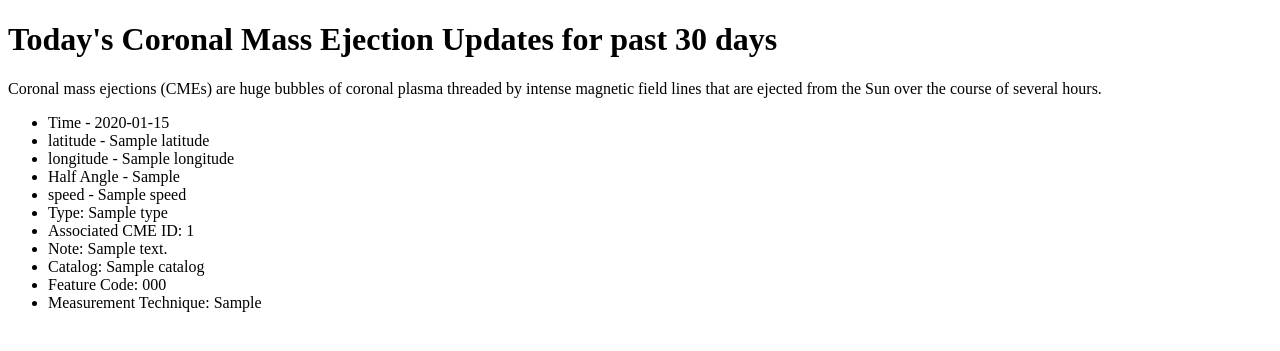
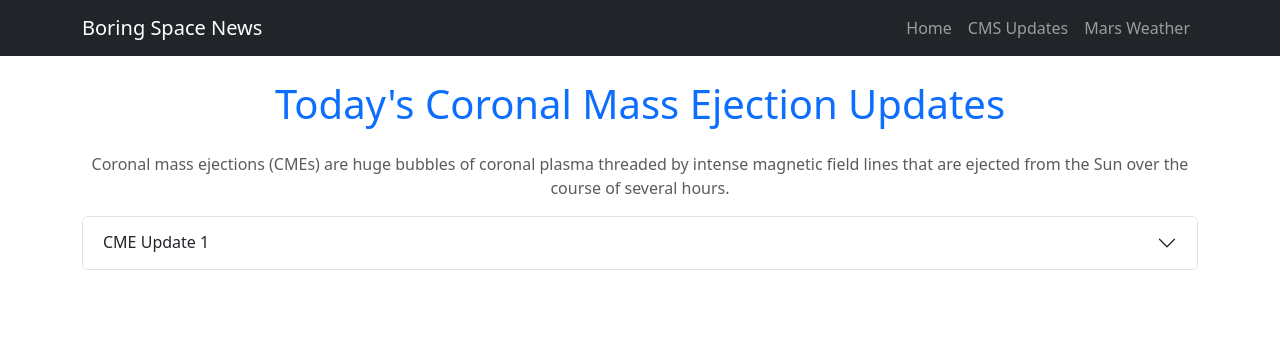
Before and after one commit to BuggyChapri/Boring-Nasa-News-, a Flask app: template templates/space_weather.html in a window 1280 px wide. Shown: the top 351 px of the page. Run offline with Flask 3, Linux system fonts and the light colour scheme; the template is opened without the code that fills it: most values are stand-ins (such as "Sample title", 1, 10 or a date in 2020).

Commit message:
Style done
Style done

```diff
--- a/app.py
+++ b/app.py
@@ -7,7 +7,8 @@ apod_api_url = f"https://api.nasa.gov/planetary/apod?api_key={nasa_api_key}&coun
 apod_title_image_url = f"https://api.nasa.gov/planetary/apod?api_key={nasa_api_key}&count=1"
 neo_url = f"https://api.nasa.gov/neo/rest/v1/feed?&api_key={nasa_api_key}"
 CME_url = f"https://api.nasa.gov/DONKI/CMEAnalysis?&mostAccurateOnly=true&speed=500&halfAngle=30&catalog=ALL&api_key={nasa_api_key}"
-mars_rover_url = f"https://api.nasa.gov/mars-photos/api/v1/rovers/curiosity/latest_photos?api_key={nasa_api_key}"
+epic_url = f"https://api.nasa.gov/EPIC/api/natural/all?api_key={nasa_api_key}"
+mars_wethers_url = f"https://api.nasa.gov/insight_weather/?api_key={nasa_api_key}&feedtype=json&ver=1.0"
 
 
 app = Flask(__name__)
@@ -17,36 +18,35 @@ def apod_info():
     if response.status_code == 200:
         return response.json()
     else:
-        return {"error :Something is broken"}
+        return {"error": "Something is broken"}
 
 def title_image():
     response = requests.get(apod_title_image_url)
     if response.status_code == 200:
         return response.json()
     else:
-        return {"No title image for today because I messed up something"}
+        return {"error": "No title image for today because I messed up something"}
 
 def neos():
     neo_response = requests.get(neo_url)
     if neo_response.status_code == 200:
         return neo_response.json().get("near_earth_objects", {})
     else:
-        return {"error: No NEO objects safe or not?"}
+        return {"error": "No NEO objects safe or not?"}
 
 def space_weather_data():
     space_weather_response = requests.get(CME_url)
     if space_weather_response.status_code == 200:
         return space_weather_response.json()
     else:
-        return {"error: Could not fetch space weather data"}
+        return {"error": "Could not fetch space weather data"}
 
 def mars_data():
-    mars_response = requests.get(mars_rover_url)
+    mars_response = requests.get(mars_wethers_url)
     if mars_response.status_code == 200:
-        data = mars_response.json()
-        return data.get("latest_photos", [])
+        return mars_response.json()
     else:
-        return {"error: while fetching data from nasa mars api"}
+        return {"error": "While fetching data from NASA Mars API"}
 
 @app.route("/")
 def index():
@@ -60,10 +60,10 @@ def space_weather():
     space_data_ = space_weather_data()
     return render_template("space_weather.html", data=space_data_)
 
-@app.route("/mars_pic")
+@app.route("/mars_weather")
 def mars_updates():
     mars_data_ = mars_data()
-    return render_template("mars_pic.html", photo_data = mars_data)
+    return render_template("mars_weather.html", mars_data=mars_data_)
 
 
 if __name__ == "__main__":
--- a/templates/layout.html
+++ b/templates/layout.html
@@ -4,10 +4,12 @@
     <meta charset="UTF-8">
     <meta http-equiv="X-UA-Compatible" content="IE=edge">
     <meta name="viewport" content="width=device-width, initial-scale=1.0">
+    <link href="https://cdn.jsdelivr.net/npm/bootstrap@5.3.0-alpha1/dist/css/bootstrap.min.css" rel="stylesheet">
     <title>The boring Space news</title>
 </head>
 <body>
     {% block body %}
     {% endblock %}
+    <script src="https://cdn.jsdelivr.net/npm/bootstrap@5.3.0-alpha1/dist/js/bootstrap.bundle.min.js"></script>
 </body>
 </html>
--- a/templates/space_weather.html
+++ b/templates/space_weather.html
@@ -1,33 +1,66 @@
 {% extends 'layout.html' %}
 {% block body %}
-    <h1>
-        Today's Coronal Mass Ejection Updates for past 30 days
-    </h1>
+<nav class="navbar navbar-expand-lg navbar-dark bg-dark mb-4">
+    <div class="container">
+        <a class="navbar-brand" href="/">Boring Space News</a>
+        <div class="navbar-nav">
+            <a class="nav-link" href="/">Home</a>
+            <a class="nav-link" href="/space_weather">CMS Updates</a>
+            <a class="nav-link" href="/mars_weather">Mars Weather</a>
+        </div>
+    </div>
+</nav>
+
+<div class="container my-4">
+    <h1 class="text-center text-primary mb-4">Today's Coronal Mass Ejection Updates</h1>
+    <p class="text-muted text-center">
+        Coronal mass ejections (CMEs) are huge bubbles of coronal plasma threaded by intense magnetic field lines
+        that are ejected from the Sun over the course of several hours.
+    </p>
 
     <div>
-        <p>
-            Coronal mass ejections (CMEs) are huge bubbles of coronal plasma threaded by intense magnetic field lines that are ejected from the Sun over the course of several hours.
-        </p>
         {% if data %}
-            {% for data_ in data %}
-                <ul>
-                    <li>Time - {{data_.time21_5}}</li>
-                    <li>latitude - {{data_.latitude}}</li>
-                    <li>longitude - {{data_.longitude}}</li>
-                    <li>Half Angle - {{data_.halfAngle}}</li>
-                    <li>speed - {{data_.speed}}</li>
-                    <li>Type: {{ data_.type }}</li>
-                    <li>Associated CME ID: {{ data_.associatedCMEID }}</li>
-                    <li>Note: {{ data_.note }}</li>
-                    <li>Catalog: {{ data_.catalog }}</li>
-                    <li>Feature Code: {{ data_.featureCode }}</li>
-                    <li>Measurement Technique: {{ data_.measurementTechnique }}</li>
-                </ul>
-            {% endfor %}
+            <div class="accordion" id="cmeDataAccordion">
+                {% for data_ in data %}
+                    <div class="accordion-item mb-3">
+                        <h2 class="accordion-header" id="heading{{ loop.index }}">
+                            <button
+                                class="accordion-button collapsed"
+                                type="button"
+                                data-bs-toggle="collapse"
+                                data-bs-target="#collapse{{ loop.index }}"
+                                aria-expanded="false"
+                                aria-controls="collapse{{ loop.index }}">
+                                CME Update {{ loop.index }}
+                            </button>
+                        </h2>
+                        <div
+                            id="collapse{{ loop.index }}"
+                            class="accordion-collapse collapse"
+                            aria-labelledby="heading{{ loop.index }}"
+                            data-bs-parent="#cmeDataAccordion">
+                            <div class="accordion-body">
+                                <ul class="list-group">
+                                    <li class="list-group-item"><strong>Time:</strong> {{ data_.time21_5 }}</li>
+                                    <li class="list-group-item"><strong>Latitude:</strong> {{ data_.latitude }}</li>
+                                    <li class="list-group-item"><strong>Longitude:</strong> {{ data_.longitude }}</li>
+                                    <li class="list-group-item"><strong>Half Angle:</strong> {{ data_.halfAngle }}</li>
+                                    <li class="list-group-item"><strong>Speed:</strong> {{ data_.speed }} km/s</li>
+                                    <li class="list-group-item"><strong>Type:</strong> {{ data_.type }}</li>
+                                    <li class="list-group-item"><strong>Associated CME ID:</strong> {{ data_.associatedCMEID }}</li>
+                                    <li class="list-group-item"><strong>Note:</strong> {{ data_.note }}</li>
+                                    <li class="list-group-item"><strong>Catalog:</strong> {{ data_.catalog }}</li>
+                                    <li class="list-group-item"><strong>Feature Code:</strong> {{ data_.featureCode }}</li>
+                                    <li class="list-group-item"><strong>Measurement Technique:</strong> {{ data_.measurementTechnique }}</li>
+                                </ul>
+                            </div>
+                        </div>
+                    </div>
+                {% endfor %}
+            </div>
         {% else %}
-            <h1>
-                lol
-            </h1>
+            <h1 class="text-center text-danger my-4">No data available at the moment</h1>
         {% endif %}
     </div>
+</div>
 {% endblock %}
```
Also changed, not shown: templates/index.html (+41 -39 lines), templates/mars_weather.html (added, +40 -0 lines).
